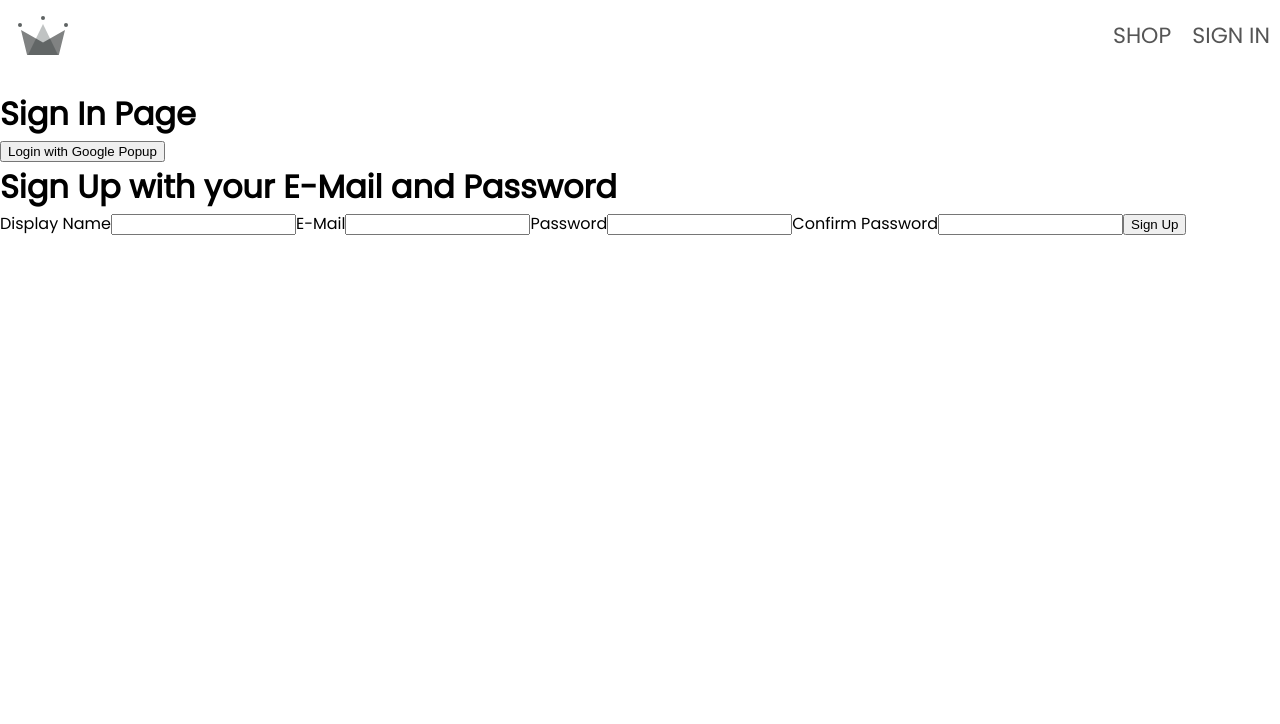
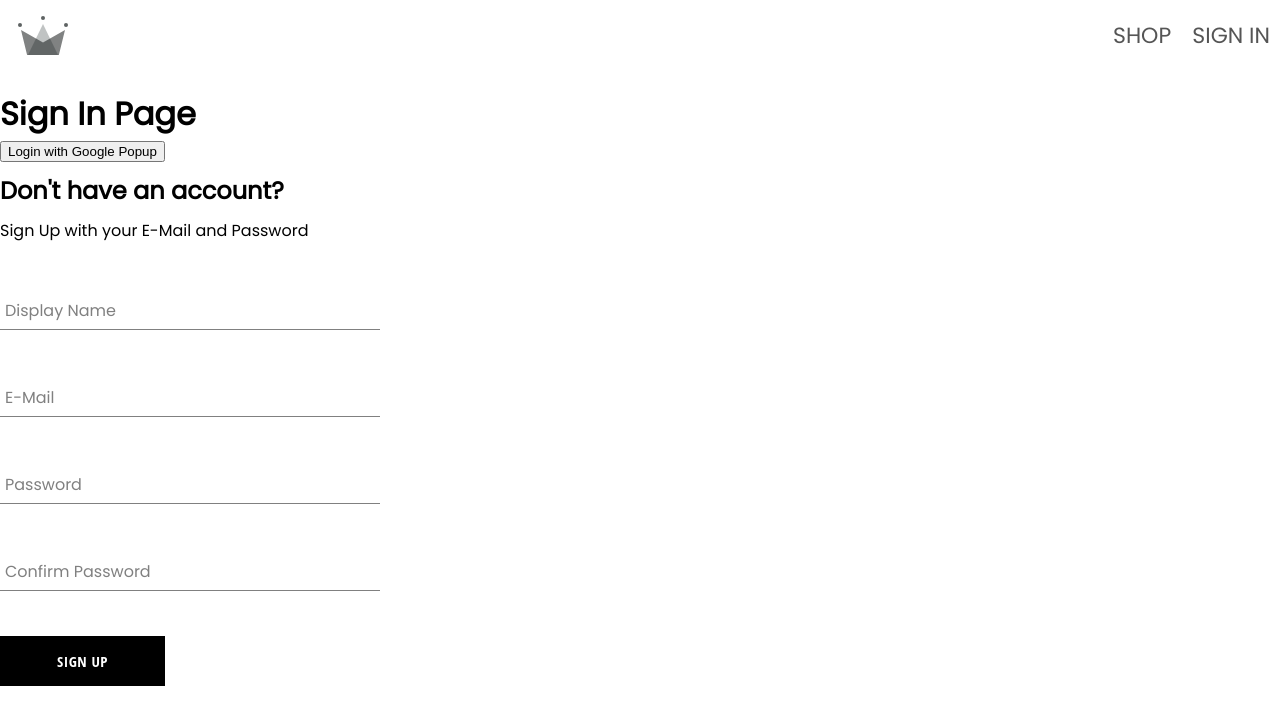
Before and after one commit to isabella-projects/ecommerce-clothing, a React (Vite) app: page /sign-in in a window 1280 px wide. Shown: the top 724 px of the page. Built offline with nearby package versions, Linux system fonts and the light colour scheme; no server answers.

Commit message:
Added a button component for google and inverted class

```diff
--- /dev/null
+++ b/src/components/button/button.component.jsx
@@ -0,0 +1,17 @@
+import './button.styles.scss';
+
+const BUTTON_TYPE_CLASSES = {
+    google: 'google-sign-in',
+    inverted: 'inverted',
+};
+
+const Button = ({ children, buttonType, ...otherProps }) => {
+    const buttonClass = buttonType ? ` ${BUTTON_TYPE_CLASSES[buttonType]}` : '';
+    return (
+        <button className={`button-container${buttonClass}`} {...otherProps}>
+            {children}
+        </button>
+    );
+};
+
+export default Button;
--- /dev/null
+++ b/src/components/button/button.styles.scss
@@ -0,0 +1,46 @@
+.button-container {
+    min-width: 165px;
+    width: auto;
+    height: 50px;
+    letter-spacing: 0.5px;
+    line-height: 50px;
+    padding: 0 35px 0 35px;
+    font-size: 15px;
+    background-color: black;
+    color: white;
+    text-transform: uppercase;
+    font-family: 'Open Sans Condensed';
+    font-weight: bolder;
+    border: none;
+    cursor: pointer;
+    display: flex;
+    justify-content: center;
+
+    &:hover {
+        background-color: white;
+        color: black;
+        border: 1px solid black;
+    }
+
+    &.google-sign-in {
+        background-color: #4285f4;
+        color: white;
+
+        &:hover {
+            background-color: #357ae8;
+            border: none;
+        }
+    }
+
+    &.inverted {
+        background-color: white;
+        color: black;
+        border: 1px solid black;
+
+        &:hover {
+            background-color: black;
+            color: white;
+            border: none;
+        }
+    }
+}
--- /dev/null
+++ b/src/components/form-input/form-input.component.jsx
@@ -0,0 +1,12 @@
+import './form-input.styles.scss';
+
+const FormInput = ({ label, ...otherProps }) => {
+    return (
+        <div className="group">
+            <input className="form-input" {...otherProps} />
+            {label && <label className={`${otherProps.value.length ? 'shrink' : ''} form-input-label`}>{label}</label>}
+        </div>
+    );
+};
+
+export default FormInput;
--- /dev/null
+++ b/src/components/form-input/form-input.styles.scss
@@ -0,0 +1,54 @@
+$sub-color: grey;
+$main-color: black;
+
+@mixin shrinkLabel {
+    top: -14px;
+    font-size: 12px;
+    color: $main-color;
+}
+
+.group {
+    position: relative;
+    margin: 45px 0;
+
+    .form-input {
+        background: none;
+        background-color: white;
+        color: $sub-color;
+        font-size: 18px;
+        padding: 10px 10px 10px 5px;
+        display: block;
+        width: 100%;
+        border: none;
+        border-radius: 0;
+        border-bottom: 1px solid $sub-color;
+        margin: 25px 0;
+
+        &:focus {
+            outline: none;
+        }
+
+        &:focus~.form-input-label {
+            @include shrinkLabel();
+        }
+    }
+
+    input[type='password'] {
+        letter-spacing: 0.3em;
+    }
+
+    .form-input-label {
+        color: $sub-color;
+        font-size: 16px;
+        font-weight: normal;
+        position: absolute;
+        pointer-events: none;
+        left: 5px;
+        top: 10px;
+        transition: 300ms ease all;
+
+        &.shrink {
+            @include shrinkLabel();
+        }
+    }
+}
--- a/src/components/sign-form/sign-form.component.jsx
+++ b/src/components/sign-form/sign-form.component.jsx
@@ -1,4 +1,8 @@
 import { useState } from 'react';
+import './sign-form.styles.scss';
+
+import FormInput from '../form-input/form-input.component';
+import Button from '../button/button.component';
 
 import { createAuthUserWithEmailAndPassword, createUserDocumentFromAuth } from '../../utils/firebase/firebase.utils';
 
@@ -48,28 +52,37 @@
     };
 
     return (
-        <>
-            <h1>Sign Up with your E-Mail and Password</h1>
+        <div className="sign-up-container">
+            <h2>Don't have an account?</h2>
+            <span>Sign Up with your E-Mail and Password</span>
             <form onSubmit={handleSubmit}>
-                <label htmlFor="">Display Name</label>
-                <input type="text" required onChange={handleChange} name="displayName" value={displayName} />
-
-                <label htmlFor="">E-Mail</label>
-                <input type="email" required onChange={handleChange} autoComplete="email" name="email" value={email} />
-
-                <label htmlFor="">Password</label>
-                <input
-                    type="password"
+                <FormInput
+                    label="Display Name"
+                    type="text"
+                    required
+                    onChange={handleChange}
+                    name="displayName"
+                    value={displayName}
+                />
+                <FormInput
+                    label="E-Mail"
+                    type="email"
+                    required
+                    onChange={handleChange}
+                    autoComplete="email"
+                    name="email"
+                    value={email}
+                />
+                <FormInput
+                    label="Password"
                     required
                     onChange={handleChange}
                     autoComplete="new-password"
                     name="password"
                     value={password}
                 />
-
-                <label htmlFor="">Confirm Password</label>
-                <input
-                    type="password"
+                <FormInput
+                    label="Confirm Password"
                     required
                     onChange={handleChange}
                     autoComplete="new-password"
@@ -77,9 +90,9 @@
                     value={confirmPassword}
                 />
 
-                <button type="submit">Sign Up</button>
+                <Button type="submit">Sign Up</Button>
             </form>
-        </>
+        </div>
     );
 };
 
--- a/src/components/sign-form/sign-form.styles.scss
+++ b/src/components/sign-form/sign-form.styles.scss
@@ -0,0 +1,9 @@
+.sign-up-container {
+    display: flex;
+    flex-direction: column;
+    width: 380px;
+
+    h2 {
+        margin: 10px 0;
+    }
+}
```
